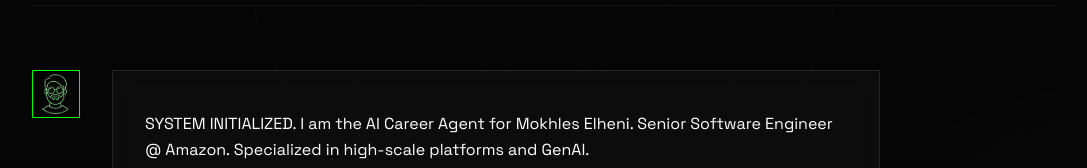
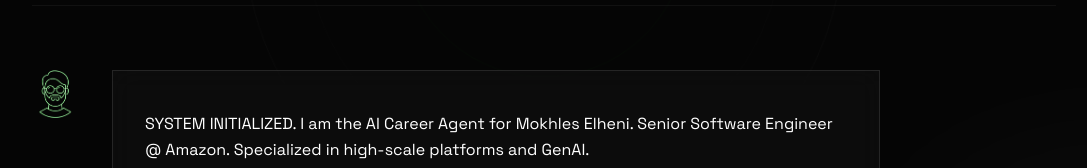
Before and after one commit to M0xoo/AiCareer, a React (Vite) app: page / in a window 1280 px wide. Shown: the part 446-614 px from the top of the page, without its empty margins (96-1183 px from the left). Built offline with nearby package versions, Linux system fonts and the light colour scheme; no server answers.

Commit message:
Update ChatMessage.tsx

```diff
--- a/src/components/Chat/ChatMessage.tsx
+++ b/src/components/Chat/ChatMessage.tsx
@@ -54,10 +54,10 @@
       )}
     >
       <div className={cn(
-        "w-8 h-8 md:w-12 md:h-12 flex-shrink-0 flex items-center justify-center border",
-        message.role === 'assistant' ? "border-neon text-neon" : "border-white text-white"
+        "w-8 h-8 md:w-12 md:h-12 flex-shrink-0 flex items-center justify-center",
+        message.role === 'assistant' ? "text-neon" : "text-white"
       )}>
-        {message.role === 'assistant' ? <img src="/favicon.png" alt="AI" className="w-10/12 h-10/12 md:w-10 md:h-10 object-contain" /> : <User size={18} className="w-[18px] h-[18px] md:w-6 md:h-6" />}
+        {message.role === 'assistant' ? <img src="/favicon.png" alt="AI" className="w-full h-full object-contain" /> : <User size={18} className="w-[18px] h-[18px] md:w-6 md:h-6" />}
       </div>
       <div className={cn(
         "max-w-[85%] md:max-w-3xl flex flex-col",
```
